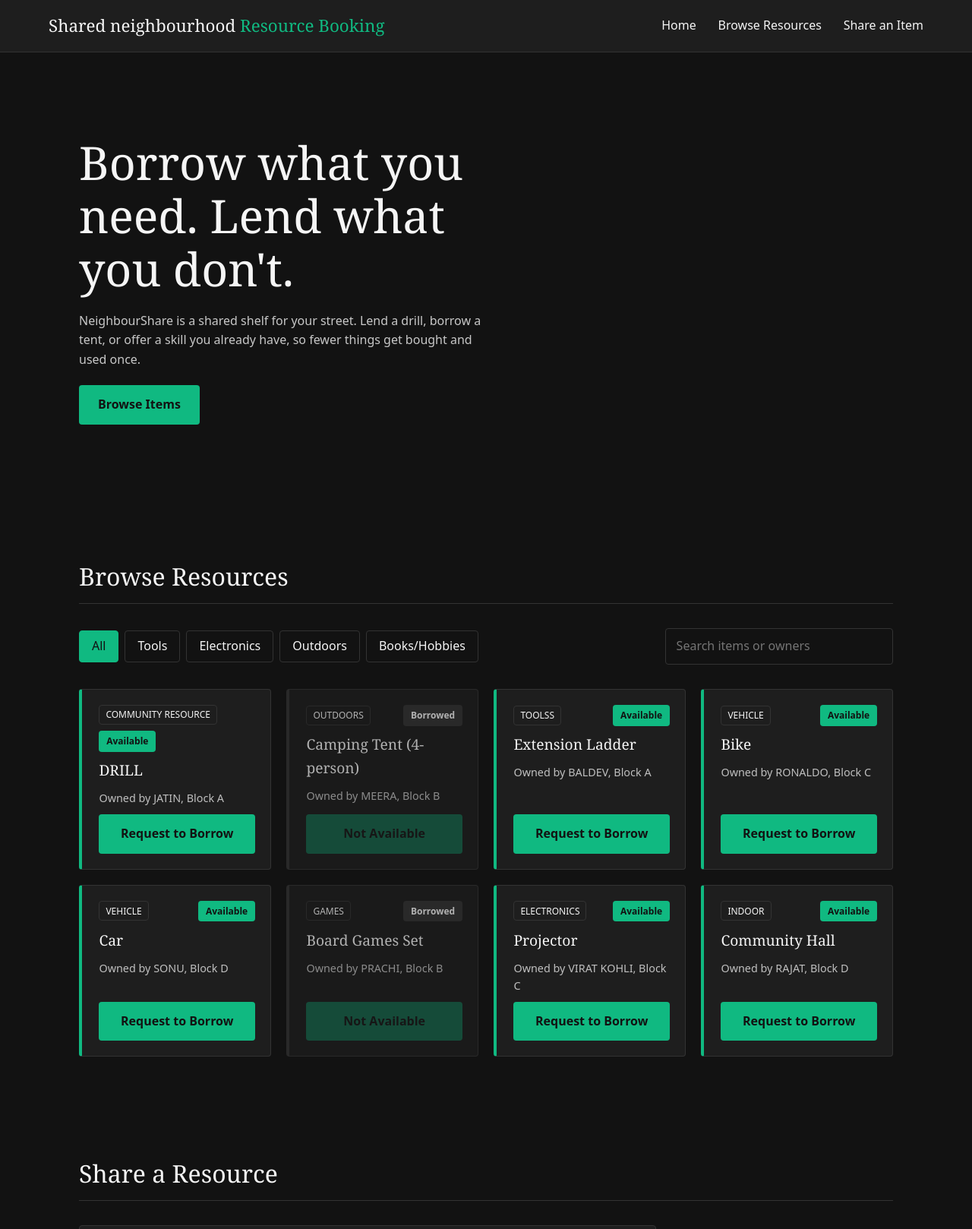
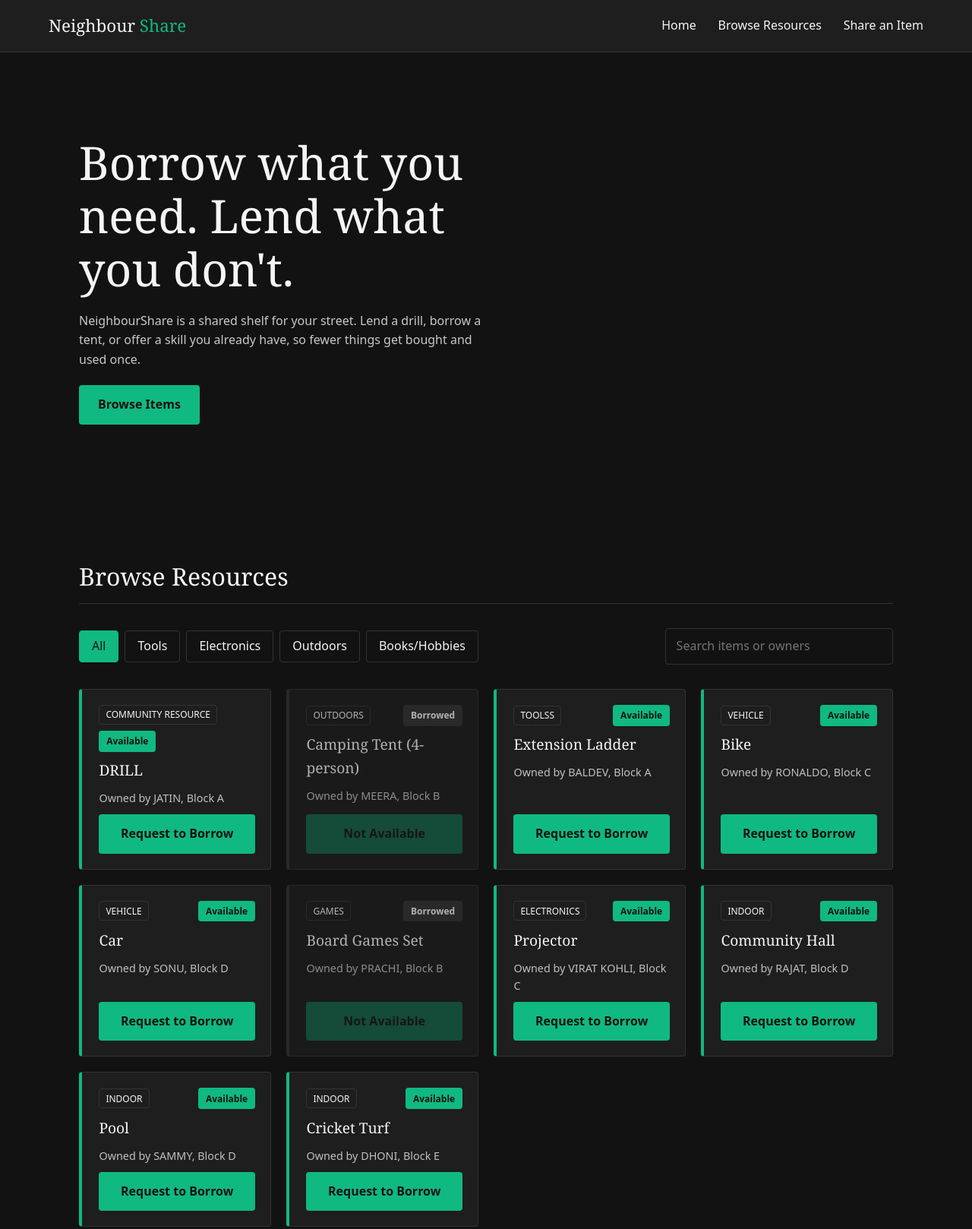
Before and after one commit to Notjatin925/BUZZ-CARE-shared-neighborhood-resource-booking-, a plain HTML site: page index.html in a window 1280 px wide. Shown: the top 1618 px of the page at 76% size. Drawn offline with Linux system fonts and the light colour scheme.

Commit message:
Add files via upload

```diff
--- a/index.html
+++ b/index.html
@@ -15,7 +15,7 @@
   <!-- ===== STICKY NAVIGATION BAR ===== -->
   <!-- <header> is the semantic tag for the top of the page -->
   <header class="navbar">
-    <a href="#home" class="logo">Shared neighbourhood <span>Resource Booking</span></a>
+    <a href="#home" class="logo"> Neighbour <span>Share</span></a>
 
     <!-- Hamburger button: only shows on small screens (see style.css) -->
     <button class="menu-toggle" id="menuToggle" aria-label="Open menu" aria-expanded="false">
--- a/script.js
+++ b/script.js
@@ -7,7 +7,9 @@ const resources = [
   { id: 5, name: "Car", category: "VEHICLE", owner: "SONU", contact: "Block D", status: "Available" },
   { id: 6, name: "Board Games Set", category: "GAMES", owner: "PRACHI", contact: "Block B", status: "Borrowed" },
   { id: 7, name: "Projector", category: "ELECTRONICS", owner: "VIRAT KOHLI", contact: "Block C", status: "Available" },
-  { id: 8, name: "Community Hall", category: "INDOOR", owner: "RAJAT", contact: "Block D", status: "Available" }
+  { id: 8, name: "Community Hall", category: "INDOOR", owner: "RAJAT", contact: "Block D", status: "Available" },
+  { id: 9, name: "Pool", category: "INDOOR", owner: "SAMMY", contact: "Block D", status: "Available" },
+  { id: 10, name: "Cricket Turf", category: "INDOOR", owner: "DHONI", contact: "Block E", status: "Available" }
 ];
 
 // ===== 2. STATE: values that change while the user uses the page =====
```
